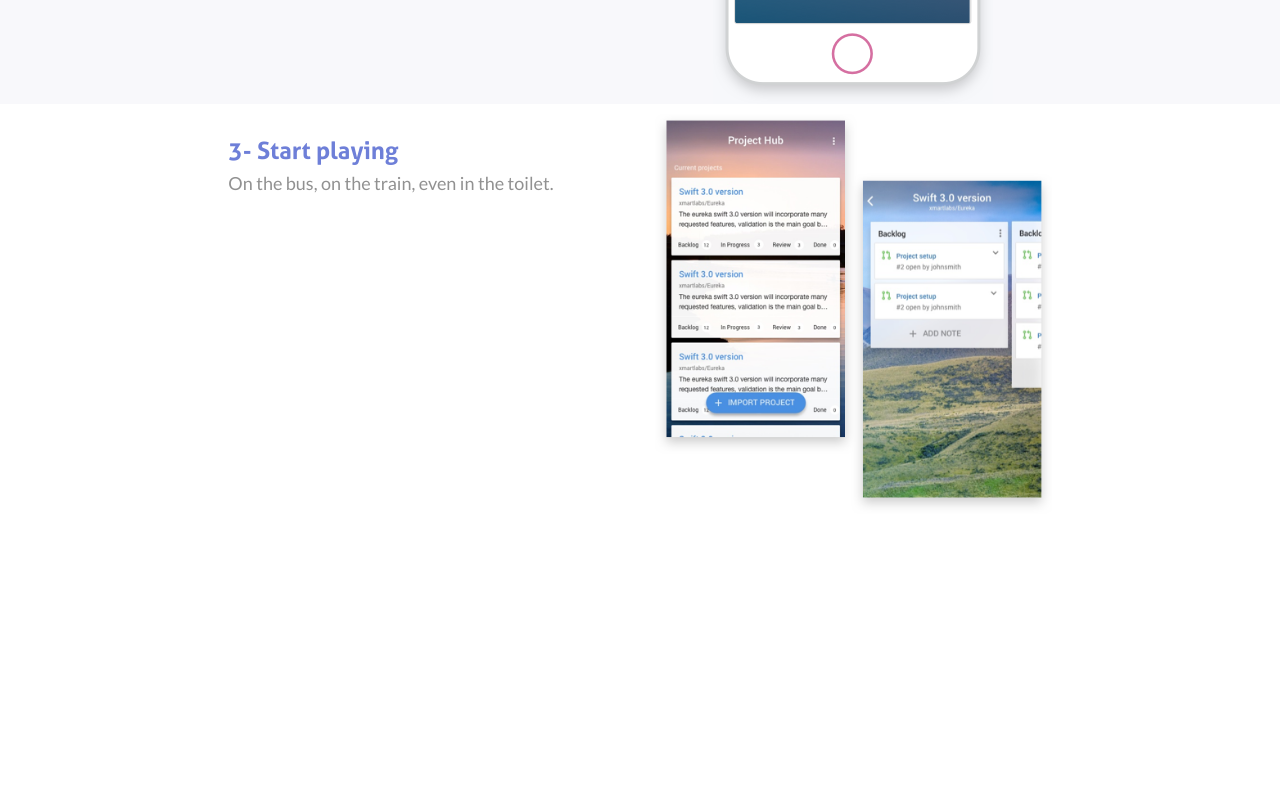
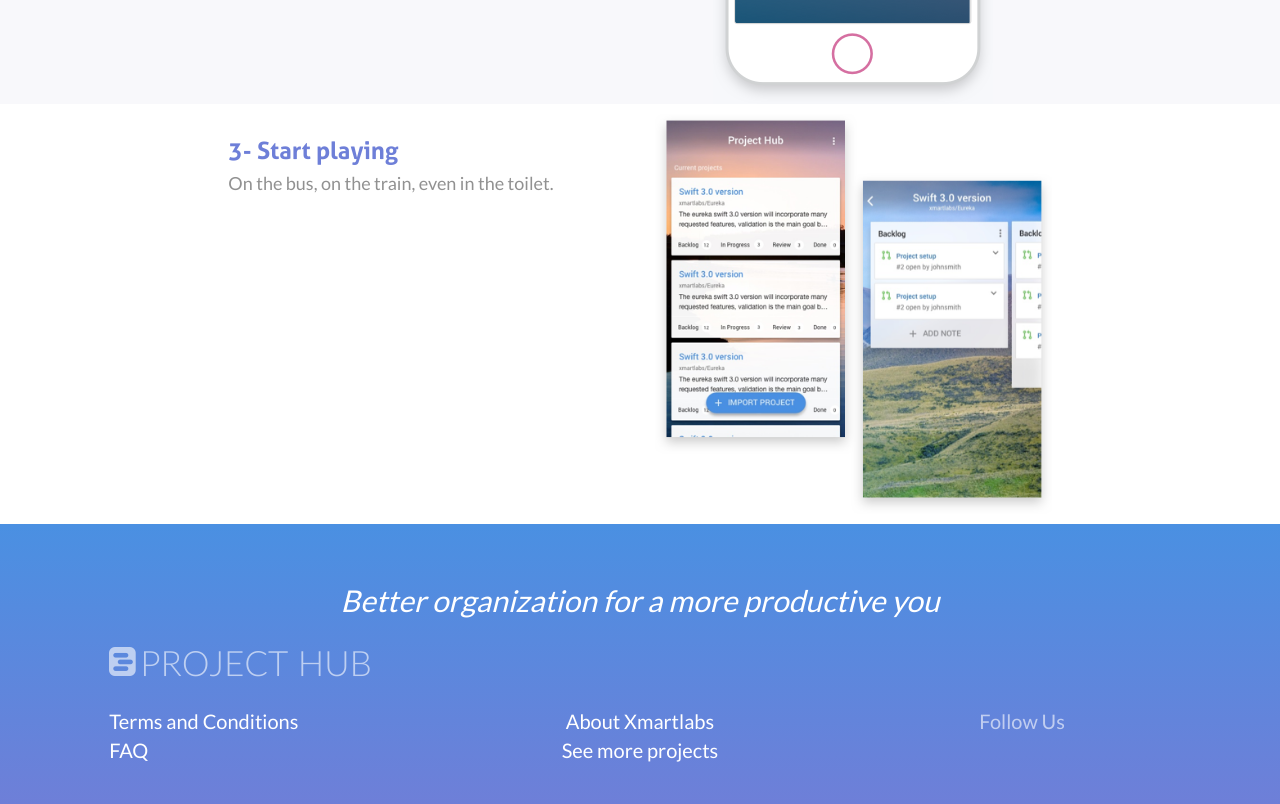
Before and after one commit to xmartlabs/projecthub-landing, a website: page index.html in a window 1280 px wide. Shown: the part 1422-2226 px from the top of the page. Before the commit the page ends 1946 px from the top, so only its background shows below. Drawn offline with nearby package versions, Linux system fonts and the light colour scheme; files whose address does not match are found by name.

Commit message:
footer nearly ready

```diff
--- a/index.html
+++ b/index.html
@@ -30,13 +30,13 @@
     <header class="header">
       <div class="row">
         <div class="col col-xs-10 col-xs-offset-1 col-sm-5 col-sm-offset-1">
-          <img class="img-responsive" src="images/projecthub-logo.png" />
+          <img class="img-responsive" src="images/projecthub-logo.png" draggable="false" />
         </div>
         <div class="col col-xs-10 col-xs-offset-1 col-sm-4 col-sm-offset-1">
           <h2 class="title">Easy, accesible, team oriented</h2>
           <p class="subtitle">Manage your Github projects from the palm of your hand. Anytime, anywhere.</p>
-          <img class="store-button" src="images/appstore-button.png" />
-          <img class="store-button" src="images/googleplay-button.png" />
+          <img class="store-button" src="images/appstore-button.png" draggable="false" />
+          <img class="store-button" src="images/googleplay-button.png" draggable="false" />
         </div>
       </div>
     </header>
@@ -48,7 +48,7 @@
         <p class="subtext">Just log into Github and we'll manage it from there. We automatically collect information about your project's language, stars and forks.</p>
       </div>
       <div class="col-xs-10 col-xs-offset-1 col-sm-5 col-md-4 col-md-offset-0 text-center">
-        <img class="how-to-image" src="images/how-does-it-work-1.png" />
+        <img class="how-to-image" src="images/how-does-it-work-1.png" draggable="false" />
       </div>
     </div>
     <div class="row how-to-section grey">
@@ -57,7 +57,7 @@
         <p class="subtext">Select which project you'd like to import to your device.</p>
       </div>
       <div class="col-xs-10 col-xs-offset-1 col-sm-5 col-md-4 col-md-offset-0 text-center">
-        <img class="how-to-image" src="images/how-does-it-work-2.png" />
+        <img class="how-to-image" src="images/how-does-it-work-2.png" draggable="false" />
       </div>
     </div>
     <div class="row how-to-section">
@@ -66,9 +66,35 @@
         <p class="subtext">On the bus, on the train, even in the toilet.</p>
       </div>
       <div class="col-xs-10 col-xs-offset-1 col-sm-5 col-md-4 col-md-offset-0 text-center">
-        <img class="how-to-image" src="images/how-does-it-work-3.png" />
+        <img class="how-to-image" src="images/how-does-it-work-3.png" draggable="false" />
       </div>
     </div>
+
+    <footer class="footer">
+      <div class="row text-center">
+        <h2 class="title">Better organization for a more productive you</h2>
+      </div>
+      <div class="row footer-logo-container">
+        <div class="col col-md-3 col-md-offset-1">
+          <img class="img-responsive" src="images/projecthub-footer-logo.png" draggable="false" />
+        </div>
+      </div>
+      <div class="row">
+        <div class="col col-xs-12 col-md-3 col-md-offset-1">
+          <a class="links" href="#">Terms and Conditions</a>
+          <br>
+          <a class="links" href="#">FAQ</a>
+        </div>
+        <div class="col col-xs-12 col-md-4 text-center">
+          <a class="links" href="xmartlabs.com">About Xmartlabs</a>
+          <br>
+          <a class="links" href="https://github.com/xmartlabs">See more projects</a>
+        </div>
+        <div class="col col-xs-12 col-md-3 text-center">
+          <p class="links transparent" href="xmartlabs.com">Follow Us</p>
+        </div>
+      </div>
+    </footer>
   </body>
 
 <html>
--- /dev/null
+++ b/sass/footer.scss
@@ -0,0 +1,29 @@
+.footer-gradient {
+  background: $dark-sky-blue; /* For browsers that do not support gradients */
+  background: -webkit-linear-gradient($dark-sky-blue , $dark-periwinkle); /* For Safari 5.1 to 6.0 */
+  background: -o-linear-gradient($dark-sky-blue, $dark-periwinkle); /* For Opera 11.1 to 12.0 */
+  background: -moz-linear-gradient($dark-sky-blue, $dark-periwinkle); /* For Firefox 3.6 to 15 */
+  background: linear-gradient($dark-sky-blue , $dark-periwinkle); /* Standard syntax */
+}
+
+.footer {
+  @extend .footer-gradient;
+  padding: 40px 0;
+  .footer-logo-container {
+    margin-bottom: 30px;
+  }
+  .title {
+    color: white;
+    font-family: Lato;
+    font-style: italic;
+    font-weight: lighter;
+  }
+  .links {
+    &.transparent {
+      opacity: 0.6;
+    }
+    color: white;
+    font-family: Lato;
+    font-size: 20px;
+  }
+}
--- a/sass/main.scss
+++ b/sass/main.scss
@@ -1,6 +1,7 @@
 @import "variables";
 @import "fonts";
 @import "header";
+@import "footer";
 
 .how-to-section {
   margin: 10px 0;
```
Also changed, not shown: css/custom.css, images/projecthub-footer-logo.png (added), images/projecthub-footer-logo@2x.png (added), images/projecthub-footer-logo@3x.png (added).
